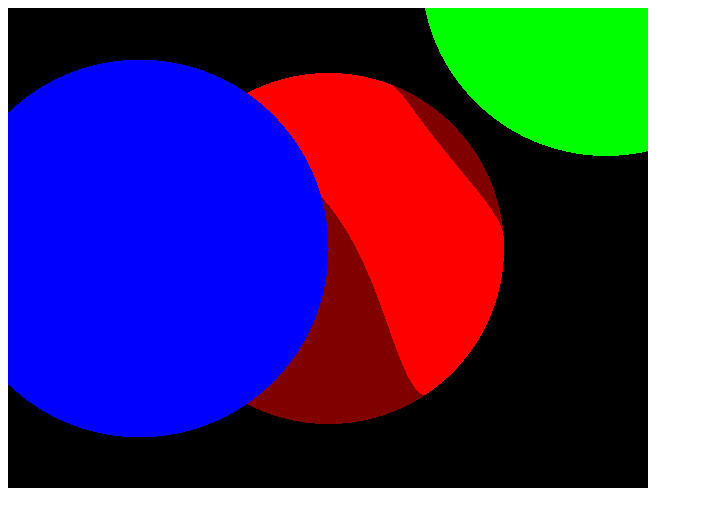
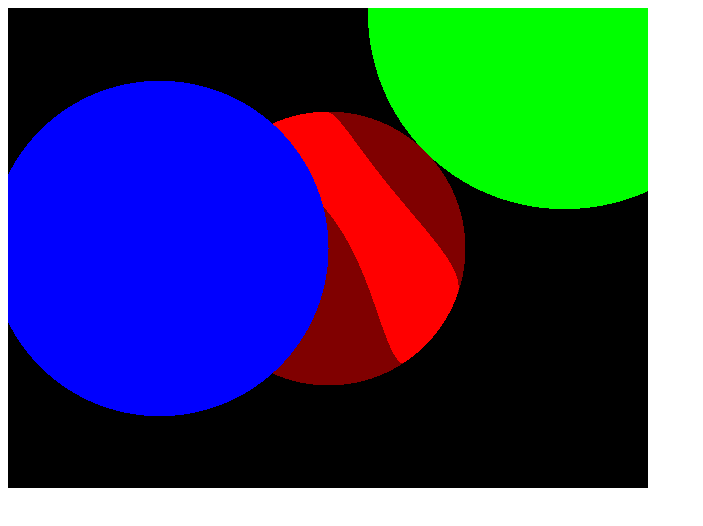
Before and after one commit to davidbalbert/raytracer, a plain HTML site: page index.html in a window 1280 px wide. Shown: the whole page, without its empty margins (0-703 px from the left). Drawn offline with Linux system fonts and the light colour scheme.

Commit message:
Reorient z to go forward from the camera

```diff
--- a/index.html
+++ b/index.html
@@ -262,19 +262,9 @@
 
         return [
           (pixelNumber%width) - width/2,
-          0,
-          -(Math.floor(pixelNumber/width) - height/2)
+          -(Math.floor(pixelNumber/width) - height/2),
+          0
         ];
-      }
-
-      function compareIntersections(i1, i2) {
-        if (i1.distance < i2.distance) {
-          return -1;
-        } else if (i1.distance > i2.distance) {
-          return 1;
-        } else {
-          return 0;
-        }
       }
 
       function findClosestIntersection(objects, ray) {
@@ -337,15 +327,15 @@
       runTests();
 
       const scene = {
-        camera: vec(0, -5000, 0),
+        camera: vec(0, 0, -1500),
         objects: [
-          new Sphere(vec(0, 700, 0), 200, COLORS.red),
-          new Sphere(vec(-200, 300, 0), 200, COLORS.blue),
-          new Sphere(vec(300, 400, 300), 200, COLORS.green),
+          new Sphere(vec(0, 0, 700), 200, COLORS.red),
+          new Sphere(vec(-200, 0, 300), 200, COLORS.blue),
+          new Sphere(vec(300, 300, 400), 250, COLORS.green),
         ],
         lights: [
-          {pos: vec(-200, -400, 400), brightness: 0.5},
-          {pos: vec(200, -400, 400), brightness: 0.5},
+          {pos: vec(-200, 400, -400), brightness: 0.5},
+          {pos: vec(200, 400, -400), brightness: 0.5},
         ],
       };
 
```
